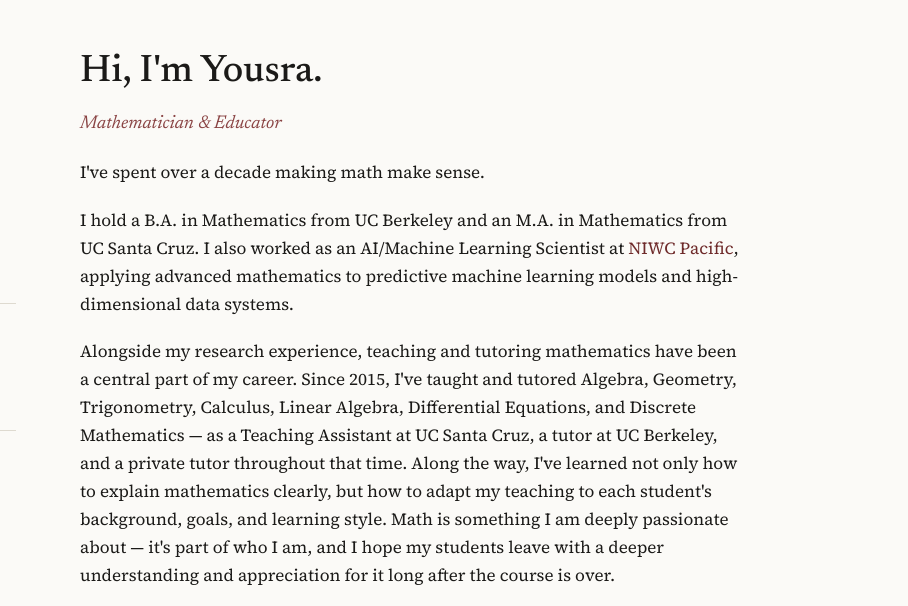
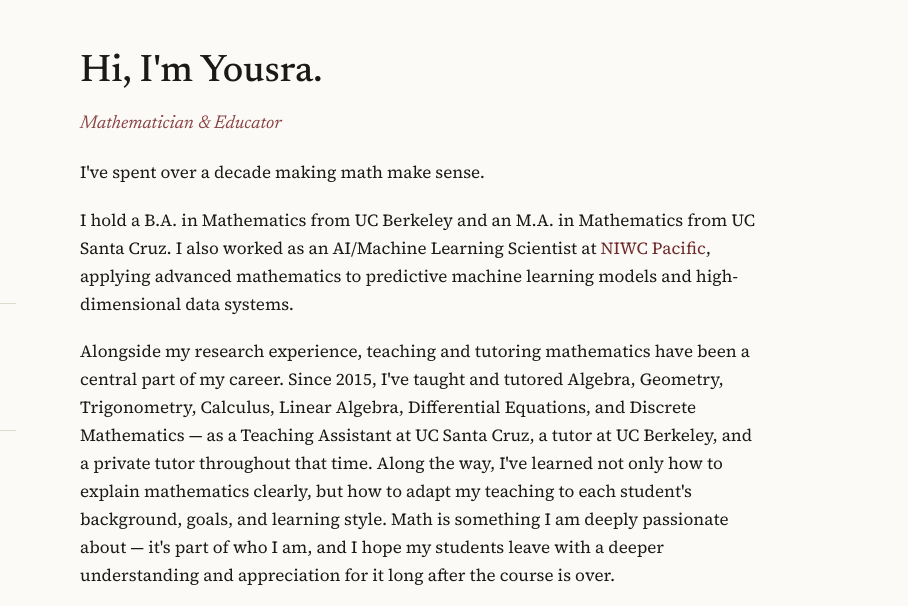
Before and after one commit to mathwithyousra/mathwithyousra.github.io, a plain HTML site: page index.html in a window 1280 px wide. Shown: the part 109-715 px from the top of the page, 372-1280 px from the left. Drawn offline with Linux system fonts and the light colour scheme.

Commit message:
style.css

```diff
--- a/style.css
+++ b/style.css
@@ -145,7 +145,7 @@ a:focus-visible, button:focus-visible { outline: 2px solid var(--maroon); outlin
   margin: 0 0 1.8rem;
 }
 
-.content p { margin: 0 0 1.2rem; max-width: 74ch; }
+.content p { margin: 0 0 1.2rem; max-width: 80ch; }
 
 .section-divider {
   border: none;
```
